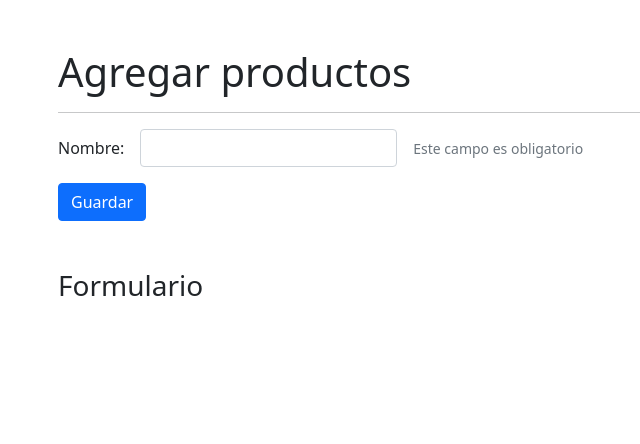
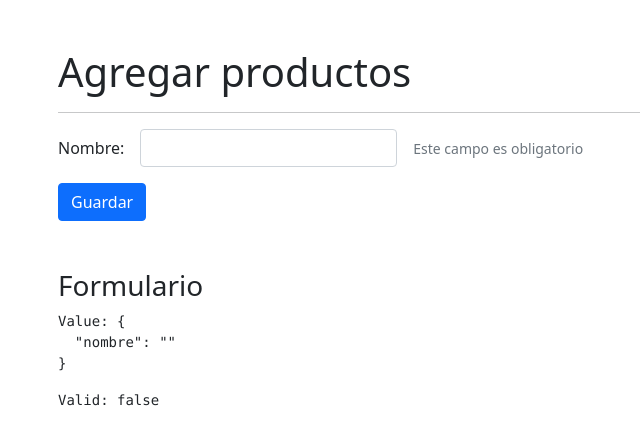
Before and after one commit to javicb/directivasApp, an Angular app: page /productos/agregar in a window 1280 px wide. Shown: the top 444 px of the page, without its empty margins (24-664 px from the left). Built offline with nearby package versions, Linux system fonts and the light colour scheme.

Commit message:
formulario reactivo tradicional

```diff
--- a/src/app/productos/pages/agregar/agregar.component.html
+++ b/src/app/productos/pages/agregar/agregar.component.html
@@ -1,16 +1,16 @@
 <h1 class="mt-5">Agregar productos</h1>
 <hr>
 
-<form>
+<form [formGroup]="miFormulario">
   <div class="row g-3 align-items-center mb-3">
     <div class="col-auto">
       <label class="col-form-label">Nombre:</label>
     </div>
     <div class="col-auto">
-      <input class="form-control">
+      <input class="form-control" formControlName="nombre">
     </div>
     <div class="col-auto">
-      <span class="form-text">Este campo es obligatorio</span>
+      <span class="form-text" *ngIf="tieneError('nombre')">Este campo es obligatorio</span>
     </div>
   </div>
 
@@ -22,3 +22,5 @@
 </form>
 
 <h3 class="mt-5">Formulario</h3>
+<pre>Value: {{miFormulario.value| json }}</pre>
+<pre>Valid: {{miFormulario.valid }}</pre>
--- a/src/app/productos/pages/agregar/agregar.component.ts
+++ b/src/app/productos/pages/agregar/agregar.component.ts
@@ -1,4 +1,5 @@
 import { Component, OnInit } from '@angular/core';
+import { FormBuilder, FormGroup, Validators } from '@angular/forms';
 
 @Component({
   selector: 'app-agregar',
@@ -8,9 +9,17 @@ import { Component, OnInit } from '@angular/core';
 })
 export class AgregarComponent implements OnInit {
 
-  constructor() { }
+  miFormulario: FormGroup = this.fb.group({
+    nombre: ['', Validators.required]
+  });
+
+  constructor(private fb: FormBuilder) { }
 
   ngOnInit(): void {
   }
 
+  tieneError(campo: string): boolean {
+    return this.miFormulario.get('nombre')?.invalid || false;
+  }
+
 }
--- a/src/app/productos/productos.module.ts
+++ b/src/app/productos/productos.module.ts
@@ -1,5 +1,6 @@
 import { NgModule } from '@angular/core';
 import { CommonModule } from '@angular/common';
+import { ReactiveFormsModule } from '@angular/forms';
 
 import { ProductosRoutingModule } from './productos-routing.module';
 import { AgregarComponent } from './pages/agregar/agregar.component';
@@ -11,7 +12,8 @@ import { AgregarComponent } from './pages/agregar/agregar.component';
   ],
   imports: [
     CommonModule,
-    ProductosRoutingModule
+    ProductosRoutingModule,
+    ReactiveFormsModule
   ]
 })
 export class ProductosModule { }
```
